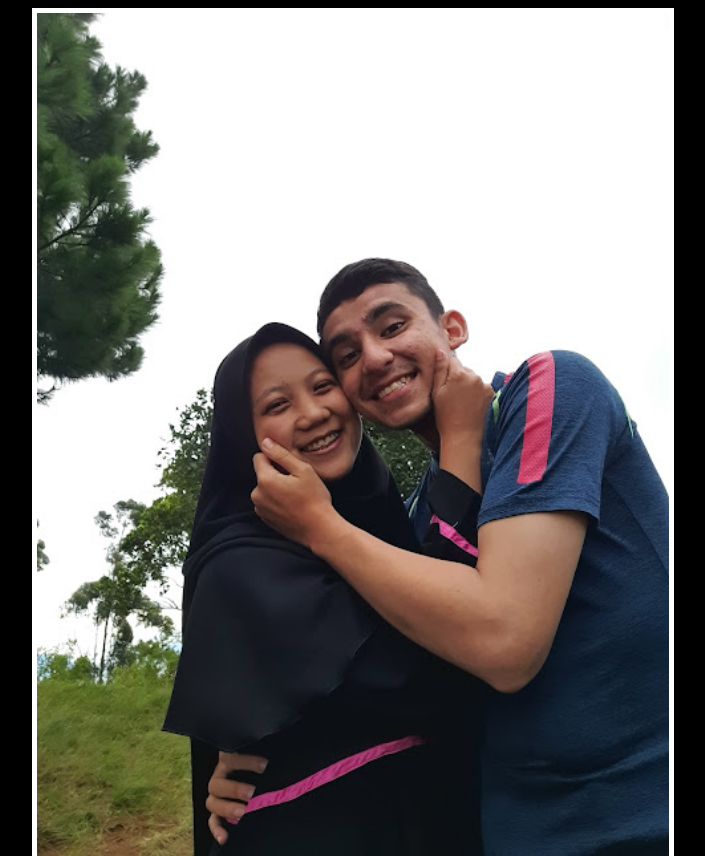
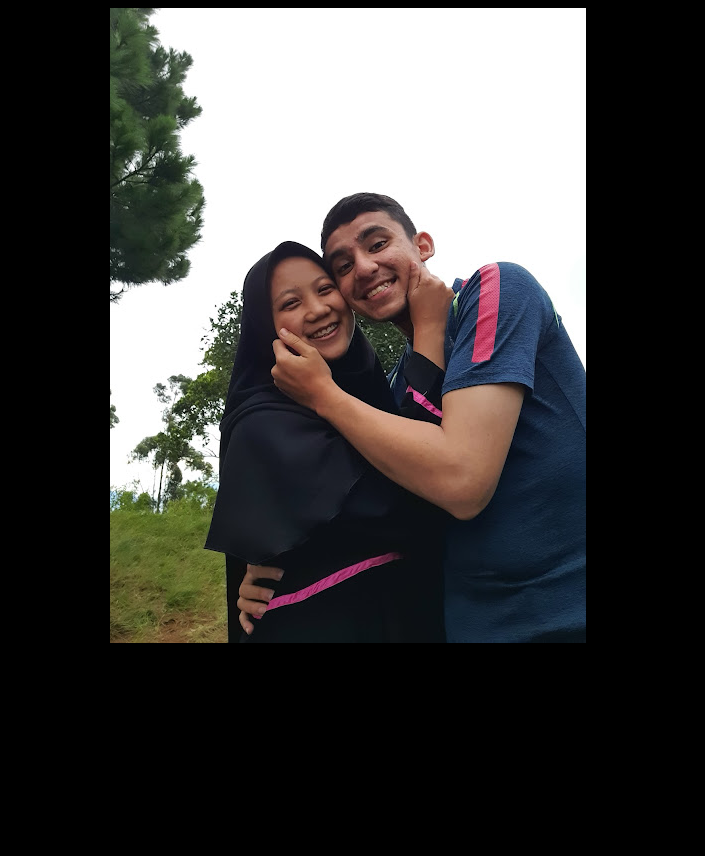
Before and after one commit to BenBalfas/meme, a plain HTML site: page index.html in a window 1280 px wide. Shown: the top 856 px of the page, without its empty margins (292-997 px from the left). After the commit the page ends 800 px from the top, so only its background shows below. Drawn offline with nearby package versions, Linux system fonts and the light colour scheme.

Commit message:
benerin style

```diff
--- a/index.html
+++ b/index.html
@@ -6,28 +6,25 @@
   <meta name="viewport" content="width=device-width, initial-scale=1.0">
   <title>Motivasion Meme</title>
   <style>
-    html {
+    body {
       background-color: black;
       text-align: center;
     }
 
-    div {
+    .poster {
       width: 50%;
       margin-left: 25%;
+      margin-top: 100px;
+      color: white;
+      font-family: 'Libre Baskerville', serif;
     }
 
     h1 {
-      font-family: 'Libre Baskerville', serif;
-      color: white;
-      background-color: black;
+      font-size: 3rem;
       text-transform: uppercase;
     }
 
-    p {
-      color: white;
-    }
-
-    img {
+    .motivation-image {
       border: 5px solid white;
       width: 100%;
     }
```
